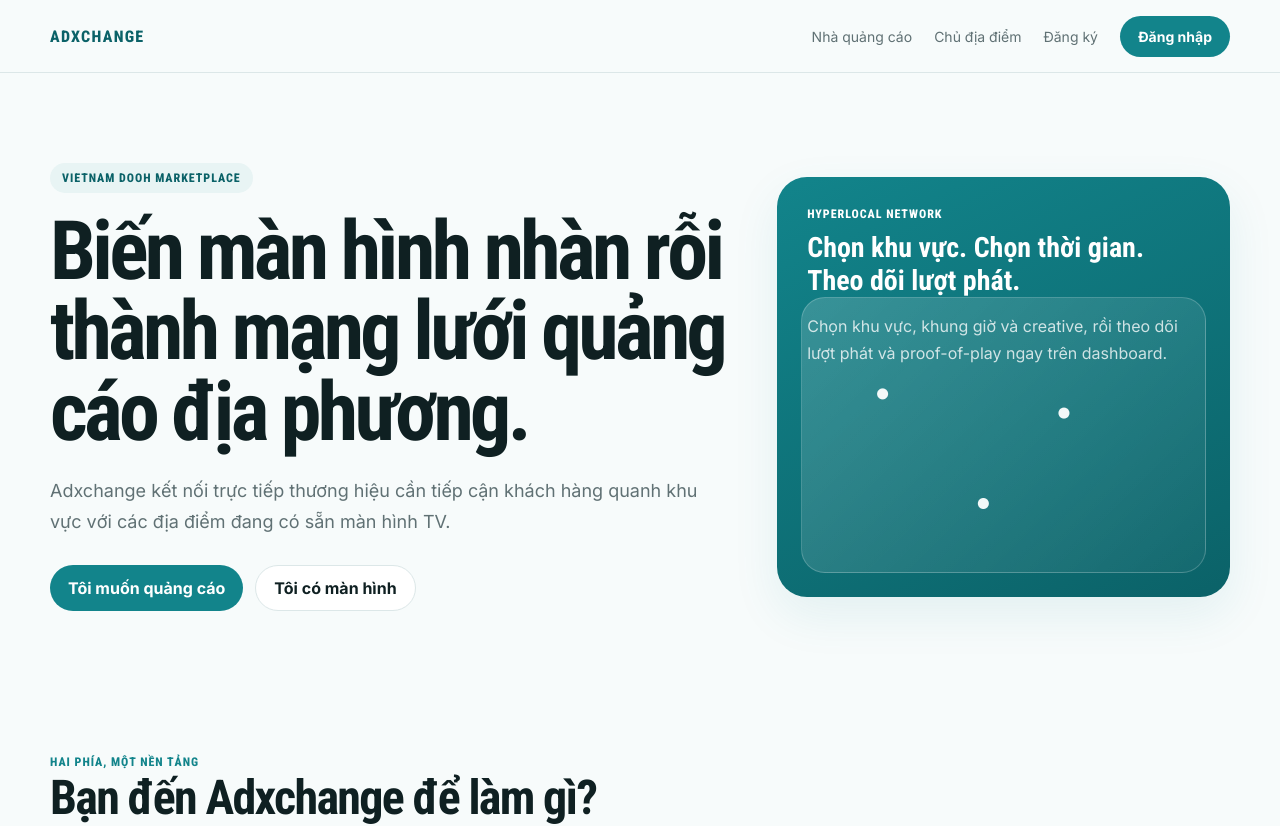
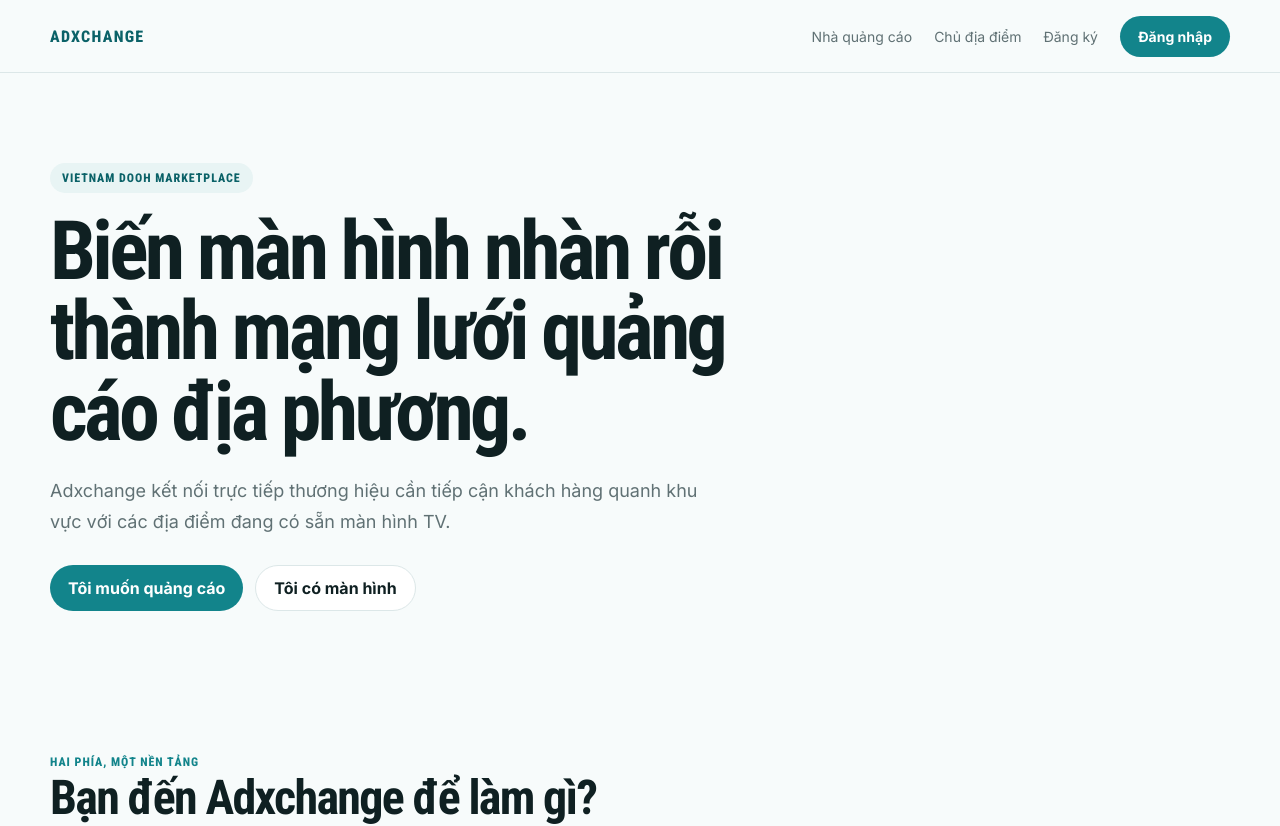
Before and after one commit to duynguyen31241020400-lang/adxchange, a Next.js app: page / in a window 1280 px wide. Shown: the top 826 px of the page. Built offline with nearby package versions, Linux system fonts and the light colour scheme.

Commit message:
chore: remove hero side panel from home page

```diff
--- a/src/app/page.tsx
+++ b/src/app/page.tsx
@@ -12,7 +12,7 @@ export default function HomePage() {
           <p style={{fontSize:18,maxWidth:680}}>Adxchange kết nối trực tiếp thương hiệu cần tiếp cận khách hàng quanh khu vực với các địa điểm đang có sẵn màn hình TV.</p>
           <div className="hero-actions"><Link href="/advertisers" className="btn btn-primary">Tôi muốn quảng cáo</Link><Link href="/publishers" className="btn btn-secondary">Tôi có màn hình</Link></div>
         </div>
-        <div className="hero-panel"><div className="kicker" style={{color:'white'}}>Hyperlocal network</div><h3 style={{fontSize:28,marginTop:10}}>Chọn khu vực. Chọn thời gian. Theo dõi lượt phát.</h3><p>Chọn khu vực, khung giờ và creative, rồi theo dõi lượt phát và proof-of-play ngay trên dashboard.</p><div className="mock-map" /></div>
+
       </div></section>
       <section className="section"><div className="container">
         <div className="section-head"><div className="kicker">Hai phía, một nền tảng</div><h2>Bạn đến Adxchange để làm gì?</h2></div>
```
